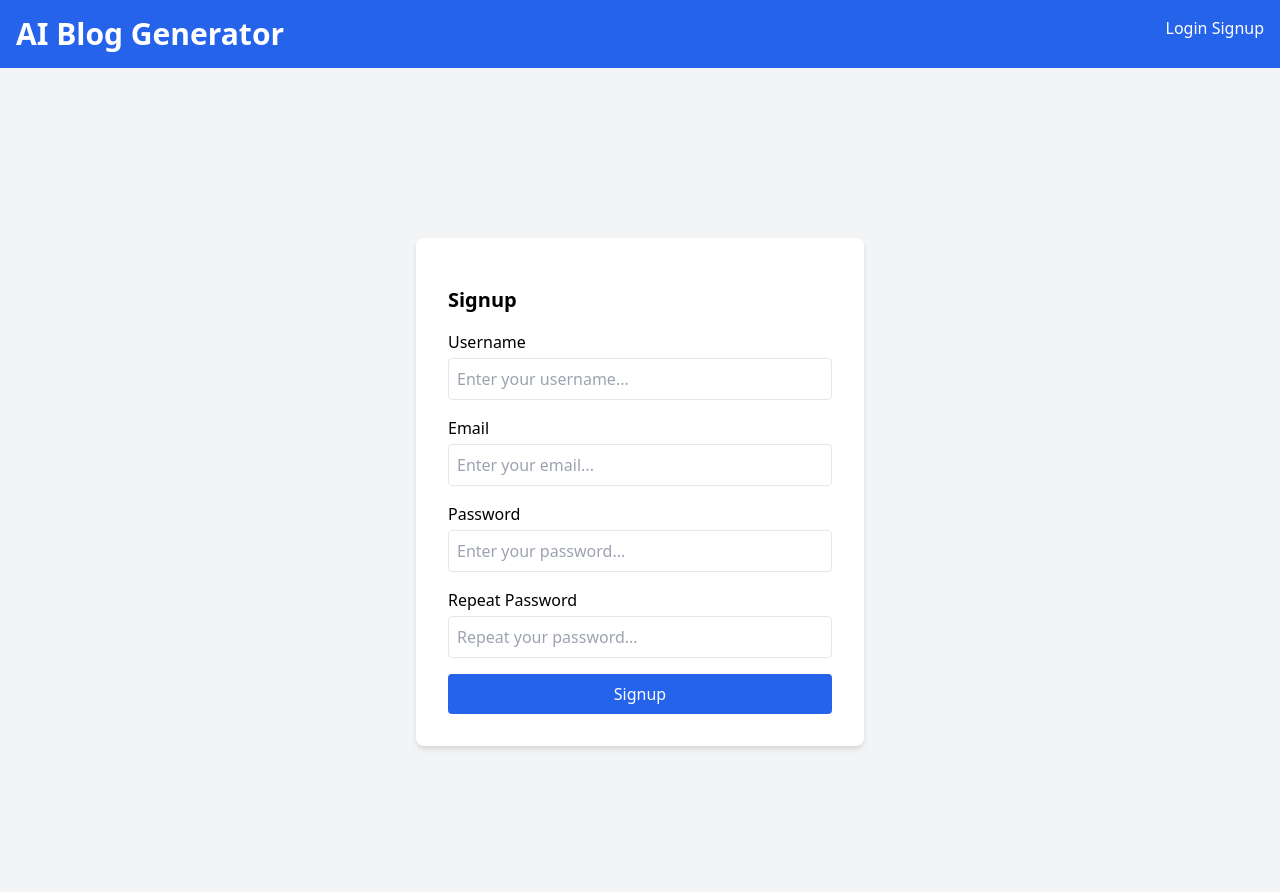
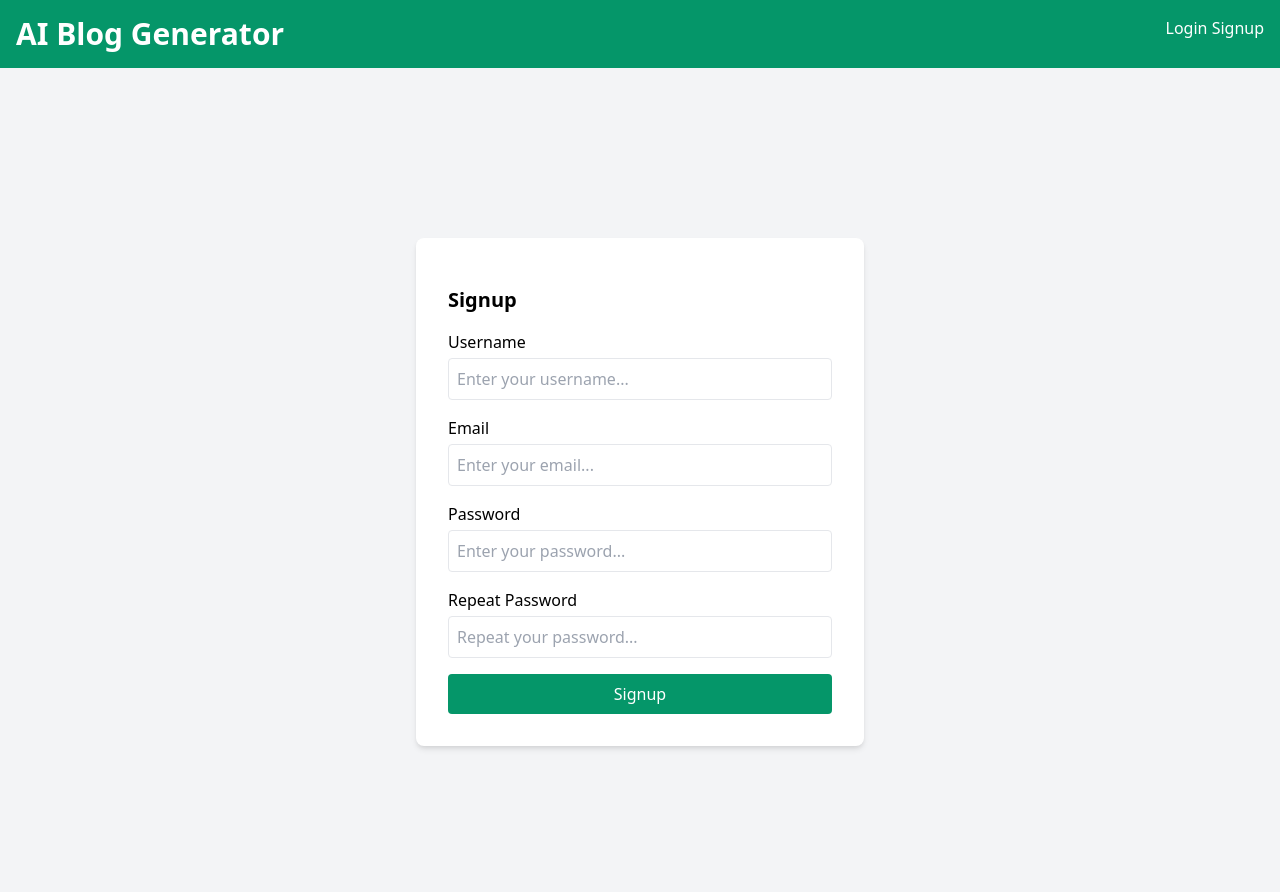
Before and after one commit to sai1512/AI_Blog_Generator, a Django app: template templates/signup.html in a window 1280 px wide. Run offline with Django 3.2, Linux system fonts and the light colour scheme; the template is opened without the code that fills it, so the values that code supplies are empty.

Commit message:
Final ticks

```diff
--- a/templates/all-blogs.html
+++ b/templates/all-blogs.html
@@ -10,7 +10,7 @@
 <body class="bg-gray-100 font-sans antialiased">
 
     <!-- Navbar -->
-    <nav class="bg-blue-600 p-4 text-white flex justify-between">
+    <nav class="bg-green-600 p-4 text-white flex justify-between">
         <div>
             <h1 class="text-3xl font-bold">AI Blog Generator</h1>
         </div>
--- a/templates/blog-details.html
+++ b/templates/blog-details.html
@@ -10,7 +10,7 @@
 <body class="bg-gray-100 font-sans antialiased">
 
     <!-- Navbar -->
-    <nav class="bg-blue-600 p-4 text-white flex justify-between">
+    <nav class="bg-green-600 p-4 text-white flex justify-between">
         <div>
             <h1 class="text-3xl font-bold">AI Blog Generator</h1>
         </div>
--- a/templates/login.html
+++ b/templates/login.html
@@ -8,7 +8,7 @@
 </head>
 <body class="bg-gray-100 font-sans antialiased">
     <!-- Navbar -->
-    <nav class="bg-blue-600 p-4 text-white flex justify-between">
+    <nav class="bg-green-600 p-4 text-white flex justify-between">
         <div>
             <h1 class="text-3xl font-bold">AI Blog Generator</h1>
         </div>
@@ -44,7 +44,7 @@
                     <label for="password" class="block mb-1 font-medium">Password</label>
                     <input type="password" id="password" name="password" placeholder="Enter your password..." class="w-full p-2 border rounded">
                 </div>
-                <button type="submit" class="w-full bg-blue-600 text-white p-2 rounded hover:bg-blue-700">Login</button>
+                <button type="submit" class="w-full bg-green-600 text-white p-2 rounded hover:bg-green-700">Login</button>
             </form>
 
         </div>
--- a/templates/signup.html
+++ b/templates/signup.html
@@ -8,7 +8,7 @@
 </head>
 <body class="bg-gray-100 font-sans antialiased">
     <!-- Navbar -->
-    <nav class="bg-blue-600 p-4 text-white flex justify-between">
+    <nav class="bg-green-600 p-4 text-white flex justify-between">
         <div>
             <h1 class="text-3xl font-bold">AI Blog Generator</h1>
         </div>
@@ -23,7 +23,7 @@
     <div class="flex items-center justify-center h-screen">
         <div class="bg-white p-8 shadow-md rounded-lg max-w-md w-full">
 
-            <!-- Login form -->
+            <!-- Signup form -->
             <form class="space-y-4" action="" method="POST">
 
                 {% csrf_token %}
@@ -56,7 +56,7 @@
                     <label for="repeatPassword" class="block mb-1 font-medium">Repeat Password</label>
                     <input type="password" id="repeatPassword" name="repeatPassword" placeholder="Repeat your password..." class="w-full p-2 border rounded">
                 </div>
-                <button type="submit" class="w-full bg-blue-600 text-white p-2 rounded hover:bg-blue-700">Signup</button>
+                <button type="submit" class="w-full bg-green-600 text-white p-2 rounded hover:bg-green-700">Signup</button>
             </form>
 
         </div>
```
Also changed, not shown: templates/index.html (+5 -5 lines).
